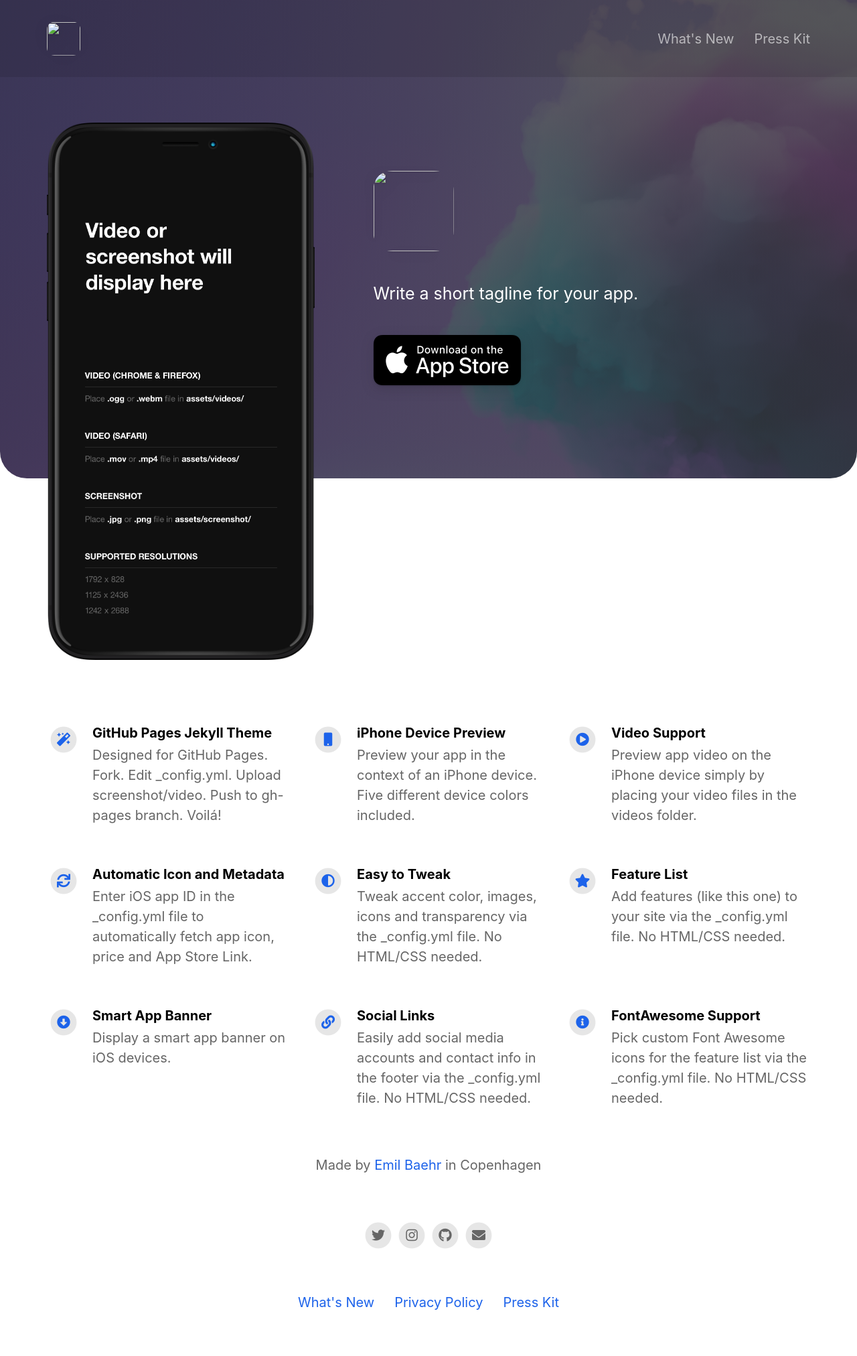
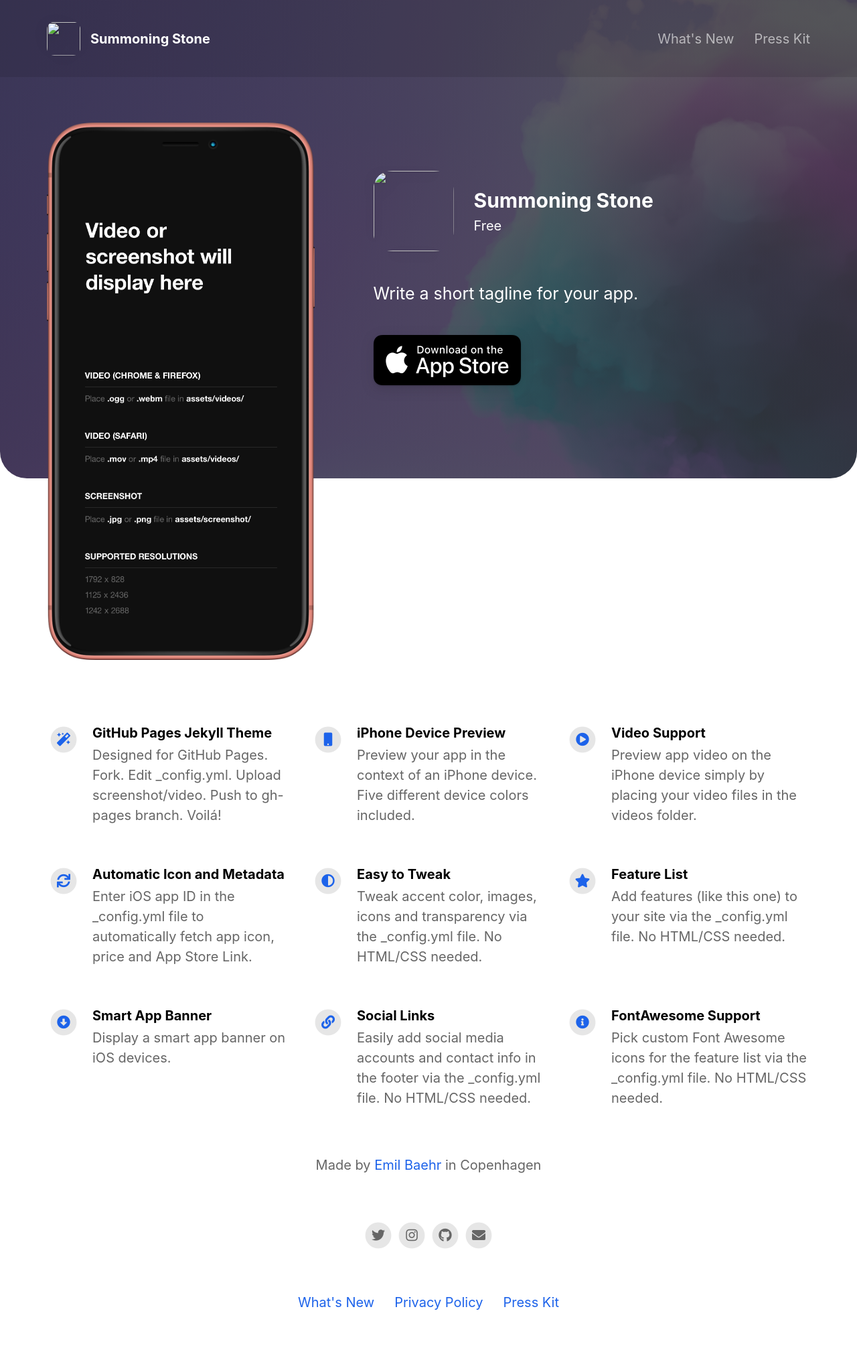
Before and after one commit to BeauNouvelle/summoning-stone-web, a Jekyll site: the page built from index.html, in a window 1280 px wide. Shown: the whole page at 67% size. Built offline with Jekyll 4.4.1, drawn with Linux system fonts in a browser that asks for light colours; nearby versions of some CDN libraries.

Commit message:
more additions

```diff
--- a/_config.yml
+++ b/_config.yml
@@ -1,5 +1,5 @@
 #page title
-page_title                                :                                           # Automatically populates with app name if not set and if iOS app ID is set. Otherwise enter manually.
+page_title                                : Summoning Stone                                           # Automatically populates with app name if not set and if iOS app ID is set. Otherwise enter manually.
 
 # App Info
 ios_app_id                                : 6443965587                                # Required. Enter iOS app ID to automatically populate name, price and icons (e.g. 718043190).
@@ -11,8 +11,8 @@ presskit_download_link                    : https://emilbaehr.com
                                                                                       # Or upload your press kit file to assets and set path accordingly (e.g. "assets/your_press_kit.zip").
 
 app_icon                                  : # assets/appicon.png                      # Automatically populates if not set and if iOS app ID is set.  Otherwise enter path to icon file manually.
-app_name                                  :                                           # Automatically populates if not set and if iOS app ID is set.  Otherwise enter manually.
-app_price                                 :                                           # Automatically populates if not set and if iOS app ID is set.  Otherwise enter manually.
+app_name                                  : Summoning Stone                                          # Automatically populates if not set and if iOS app ID is set.  Otherwise enter manually.
+app_price                                 : Free                                          # Automatically populates if not set and if iOS app ID is set.  Otherwise enter manually.
 app_description                           : Write a short tagline for your app.
 
 enable_smart_app_banner                   : true                                      # Set to true to show a smart app banner at top of page on mobile devices.
@@ -86,7 +86,7 @@ cover_image                               : assets/headerimage.jpg
 cover_overlay_color                       : "#363b3d"
 cover_overlay_transparency                : 0.8
 
-device_color                              : black                                     # Set to: blue, black, yellow, coral or white.
+device_color                              : coral                                     # Set to: blue, black, yellow, coral or white.
 
 body_background_color                     : "#ffffff"
 
```
